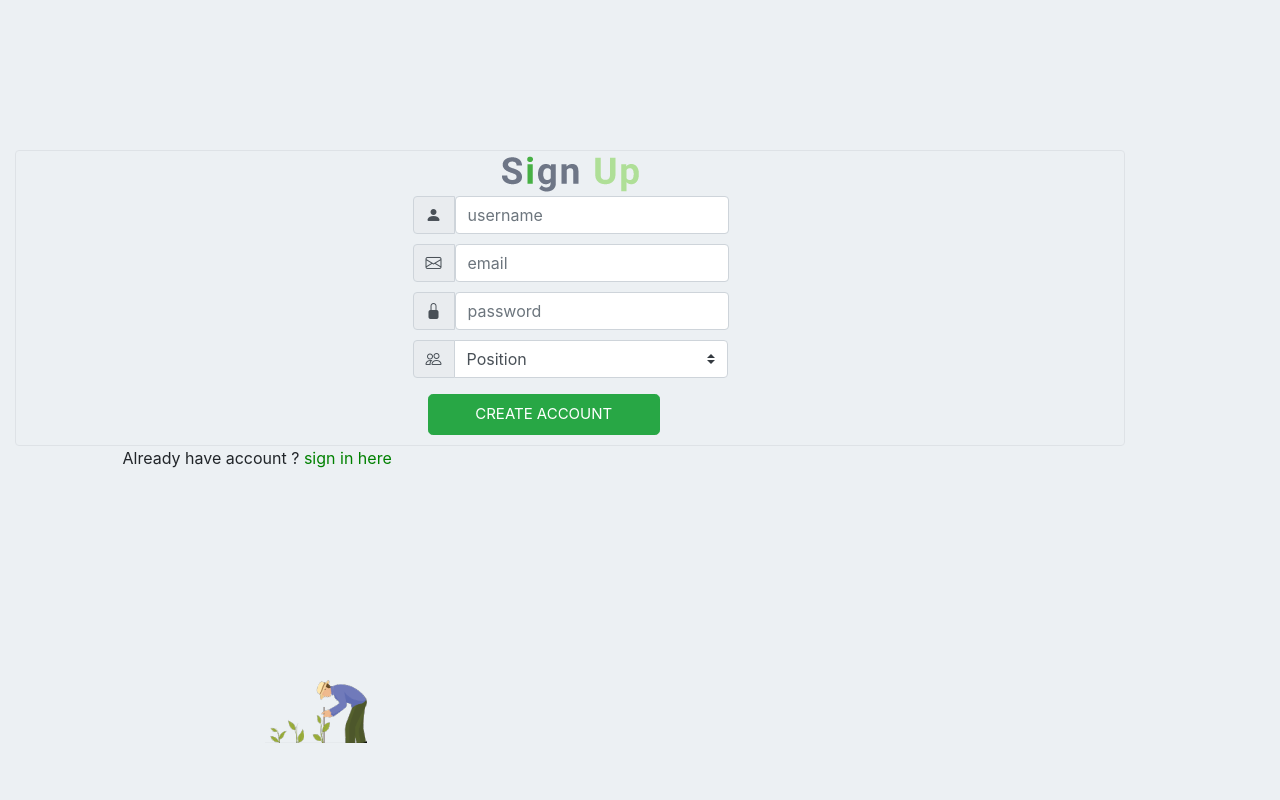
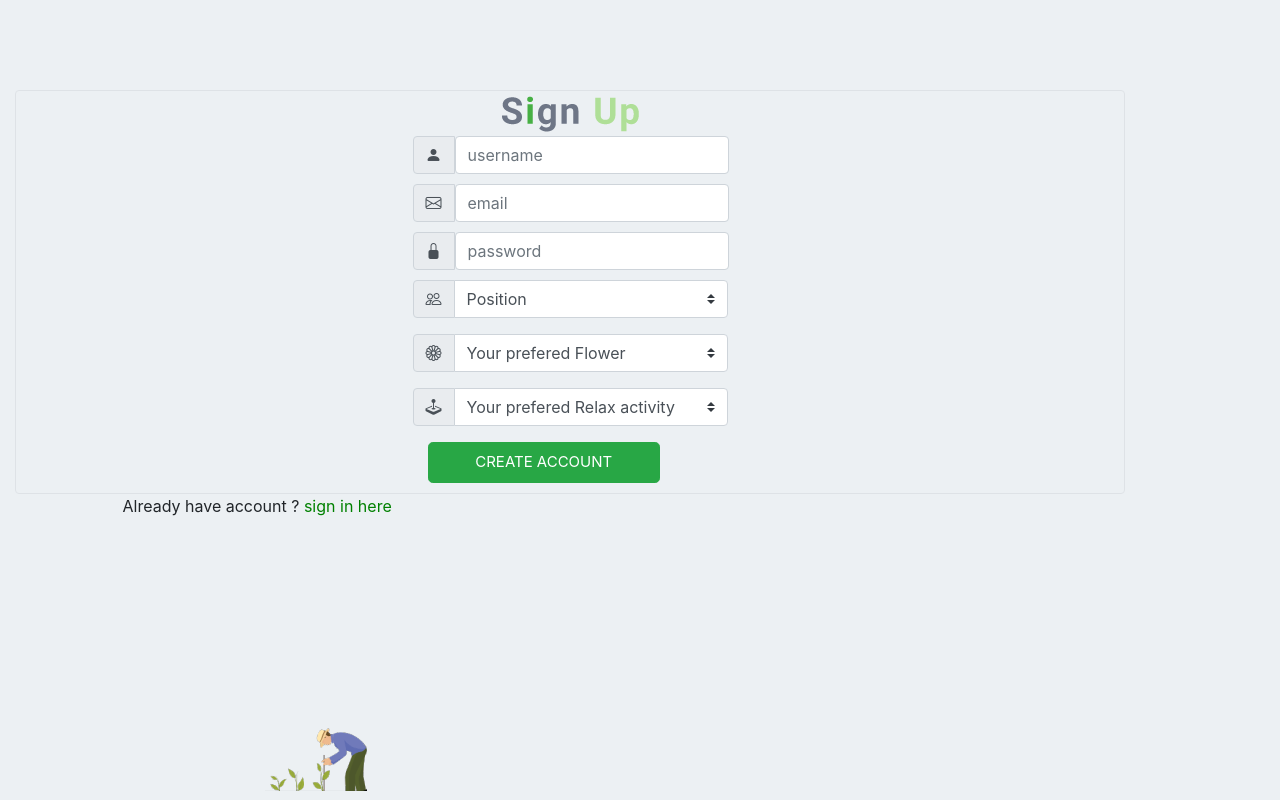
Before and after one commit to mwamimwiza/innovativeMethodes, a plain HTML site: page sign_up.html in a window 1280 px wide. Drawn offline with nearby package versions, Linux system fonts and the light colour scheme.

Commit message:
sign up and choose plant

```diff
--- a/sign_up.html
+++ b/sign_up.html
@@ -29,7 +29,7 @@
 </head>
 
 <body class="container" style="background-color: #ecf0f3;position: fixed;">
-  <div class="rounded border border-C4C4C4 rounded-2" style="padding-bottom: 10px;margin-top: 150px;">
+  <div class="rounded border border-C4C4C4 rounded-2" style="padding-bottom: 10px;margin-top: 90px;">
   <div class=" d-flex justify-content-center">
     <img src="images/sign_up.png">
   </div>
@@ -76,6 +76,36 @@
 
         </select>
       </div>
+      <div class="input-group mb-3" style="margin-top: 10px;">
+        <div class="input-group-prepend">
+          <span class="input-group-text">
+            <i class="bi bi-flower1"></i>
+          </span>
+
+        </div>
+        <select class="custom-select" id="inputGroupSelect03" aria-label="Example select with button addon">
+          <option selected>Your prefered Flower</option>
+          <option value="1">Manager</option>
+          <option value="2">IT</option>
+
+        </select>
+      </div>
+
+      <div class="input-group mb-3" style="margin-top: 10px;">
+        <div class="input-group-prepend">
+          <span class="input-group-text">
+            <i class="bi bi-joystick"></i>
+          </span>
+
+        </div>
+        <select class="custom-select" id="inputGroupSelect03" aria-label="Example select with button addon">
+          <option selected>Your prefered Relax activity</option>
+          <option value="1">Manager</option>
+          <option value="2">IT</option>
+
+        </select>
+      </div>
+
       <div class="input-group" style="margin-top:10px">
         <div class="col-10">
           <a href="sign_in.html"><button type="button" style="font-size: 15px;" class="btn btn-success btn-lg btn-block">CREATE ACCOUNT</button></a>
```
Also changed, not shown: welcome_plant.html (added, +33 -0 lines).
